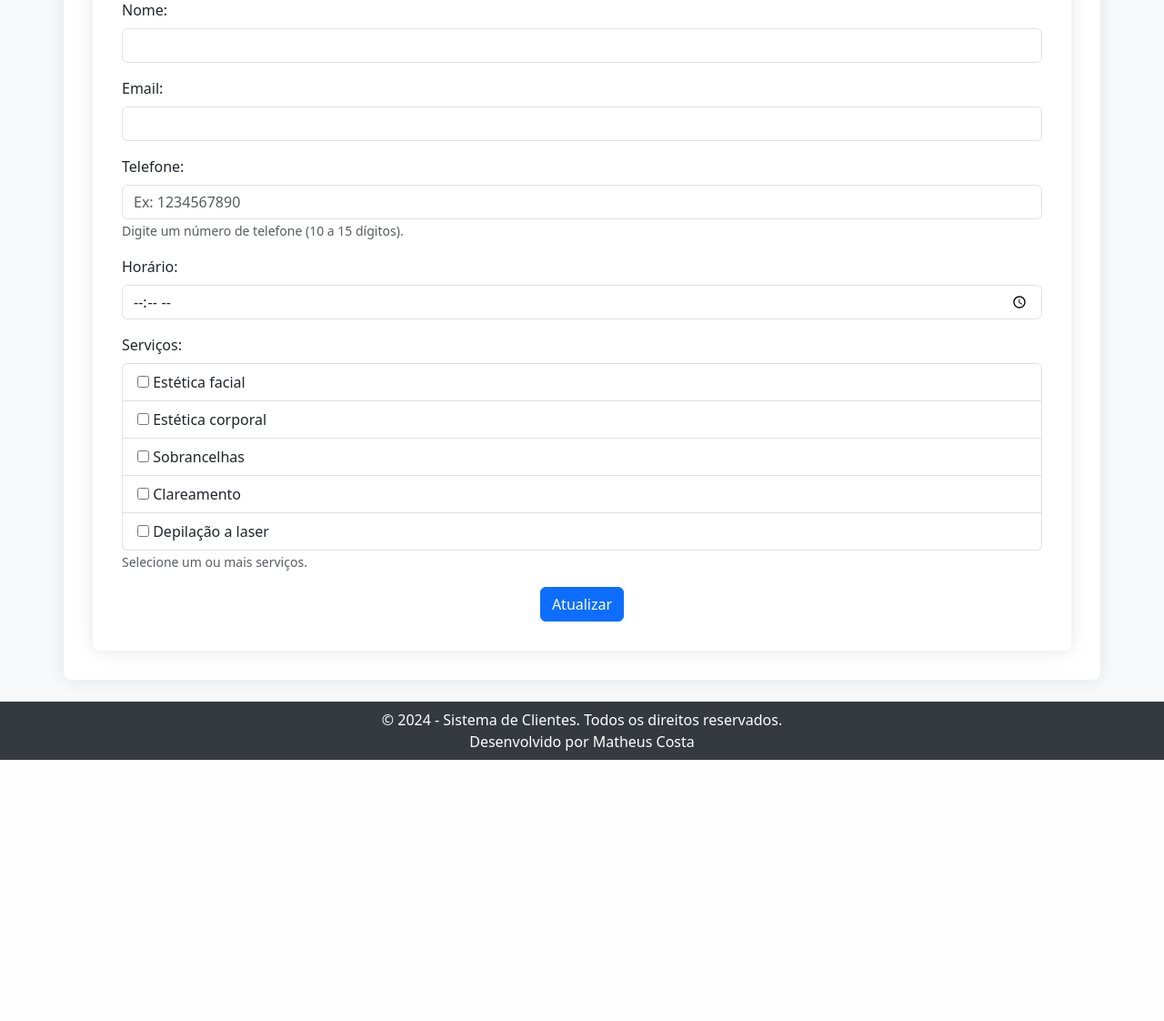
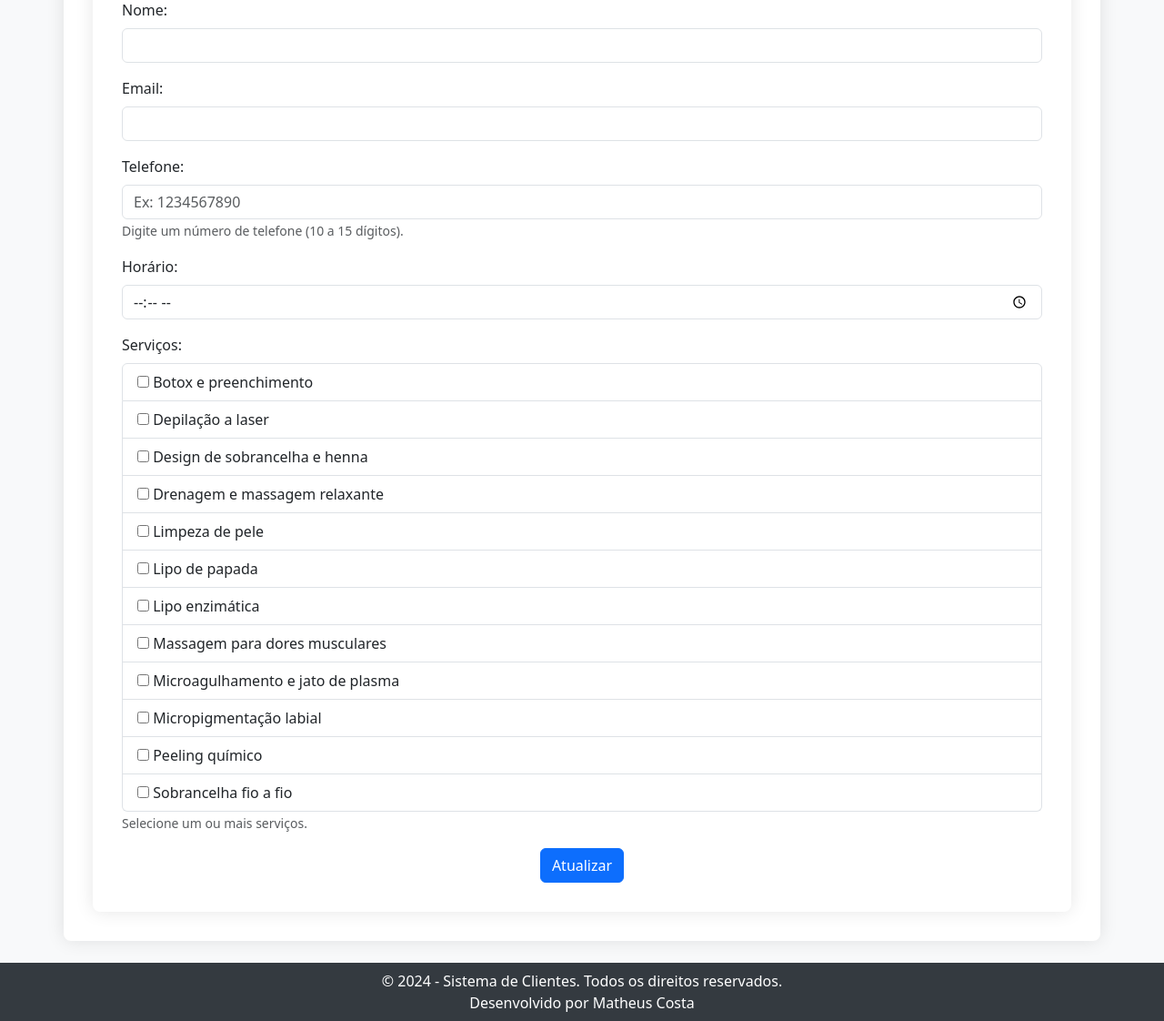
Before and after one commit to CostaFullStack/Cadastro-clientes, a Flask app: template templates/update-cliente.html in a window 1280 px wide. Shown: the part 258-1380 px from the top of the page at 91% size. Before the commit the page ends 1093 px from the top, so only its background shows below. Run offline with Flask 3, Linux system fonts and the light colour scheme; the template is opened without the code that fills it, so the values that code supplies are empty.

Commit message:
ajustes no html

```diff
--- a/templates/update-cliente.html
+++ b/templates/update-cliente.html
@@ -1,60 +1,151 @@
-{% extends 'base.html' %}
-
-{% block conteudo %}
+{% extends 'base.html' %} {% block conteudo %}
 <div class="container mt-4">
   <h1 class="text-center text-dark">Atualizar Cliente: {{ cliente.nome }}</h1>
   <hr />
 
-    {% if error %}  <!-- Bloco para exibir a mensagem de erro -->
-    <div class="alert alert-danger" role="alert">
-        {{ error }}
-    </div>
+  {% if error %}
+  <!-- Bloco para exibir a mensagem de erro -->
+  <div class="alert alert-danger" role="alert">{{ error }}</div>
   {% endif %}
 
-    <form action="{{ url_for('update_cliente', id=cliente.id) }}" method="POST" class="mt-4">
+  <form
+    action="{{ url_for('update_cliente', id=cliente.id) }}"
+    method="POST"
+    class="mt-4"
+  >
     <div class="mb-3">
       <label class="form-label">Nome:</label>
-            <input class="form-control" type="text" name="nome" value="{{ cliente.nome }}" required />
+      <input
+        class="form-control"
+        type="text"
+        name="nome"
+        value="{{ cliente.nome }}"
+        required
+      />
     </div>
 
     <div class="mb-3">
       <label class="form-label">Email:</label>
-            <input class="form-control" type="email" name="email" value="{{ cliente.email }}" required />
+      <input
+        class="form-control"
+        type="email"
+        name="email"
+        value="{{ cliente.email }}"
+        required
+      />
     </div>
 
     <div class="mb-3">
       <label class="form-label">Telefone:</label>
-            <input class="form-control" type="tel" name="telefone" value="{{ cliente.telefone }}" required pattern="[0-9]{10,15}" placeholder="Ex: 1234567890" />
-            <small class="form-text text-muted">Digite um número de telefone (10 a 15 dígitos).</small>
+      <input
+        class="form-control"
+        type="tel"
+        name="telefone"
+        value="{{ cliente.telefone }}"
+        required
+        pattern="[0-9]{10,15}"
+        placeholder="Ex: 1234567890"
+      />
+      <small class="form-text text-muted"
+        >Digite um número de telefone (10 a 15 dígitos).</small
+      >
     </div>
 
     <div class="mb-3">
       <label class="form-label">Horário:</label>
-            <input class="form-control" type="time" name="horario" value="{{ cliente.horario }}" required />
+      <input
+        class="form-control"
+        type="time"
+        name="horario"
+        value="{{ cliente.horario }}"
+        required
+      />
     </div>
 
     <div class="mb-3">
       <label class="form-label">Serviços:</label>
       <ul class="list-group" id="servicos">
         <li class="list-group-item">
-                    <input type="checkbox" name="servicos" value="Estética facial" id="servico1" {% if cliente.servicos and "Estética facial" in cliente.servicos %} checked {% endif %}>
-                    <label for="servico1">Estética facial</label>
+          <input type="checkbox" name="servicos" value="Botox e preenchimento"
+          id="servico4" {% if selected_servicos and 'Botox e preenchimento' in
+          selected_servicos %} checked {% endif %}>
+          <label for="servico4">Botox e preenchimento</label>
+        </li>
+
+        <li class="list-group-item">
+          <input type="checkbox" name="servicos" value="Depilacao a laser"
+          id="servico5" {% if selected_servicos and 'Depilacao a laser' in
+          selected_servicos %} checked {% endif %}>
+          <label for="servico5">Depilação a laser</label>
+        </li>
+
+        <li class="list-group-item">
+          <input type="checkbox" name="servicos" value="Design de sobrancelha e
+          henna" id="servico5" {% if selected_servicos and 'Design de
+          sobrancelha e henna' in selected_servicos %} checked {% endif %}>
+          <label for="servico5">Design de sobrancelha e henna</label>
+        </li>
+
+        <li class="list-group-item">
+          <input type="checkbox" name="servicos" value="Drenagem e massagem
+          relaxante" id="servico5" {% if selected_servicos and 'Drenagem e
+          massagem relaxante' in selected_servicos %} checked {% endif %}>
+          <label for="servico5">Drenagem e massagem relaxante</label>
+        </li>
+
+        <li class="list-group-item">
+          <input type="checkbox" name="servicos" value="Limpeza de pele"
+          id="servico1" {% if selected_servicos and 'Limpeza de pele' in
+          selected_servicos %} checked {% endif %}>
+          <label for="servico1">Limpeza de pele</label>
+        </li>
+
+        <li class="list-group-item">
+          <input type="checkbox" name="servicos" value="Lipo de papada"
+          id="servico3" {% if selected_servicos and 'Lipo de papada' in
+          selected_servicos %} checked {% endif %}>
+          <label for="servico3">Lipo de papada</label>
+        </li>
+
+        <li class="list-group-item">
+          <input type="checkbox" name="servicos" value="Lipo enzimatica"
+          id="servico5" {% if selected_servicos and 'Lipo enzimatica' in
+          selected_servicos %} checked {% endif %}>
+          <label for="servico5">Lipo enzimática</label>
+        </li>
+
+        <li class="list-group-item">
+          <input type="checkbox" name="servicos" value="Massagem para dores
+          musculares" id="servico5" {% if selected_servicos and 'Massagem para
+          dores musculares' in selected_servicos %} checked {% endif %}>
+          <label for="servico5">Massagem para dores musculares</label>
         </li>
         <li class="list-group-item">
-                    <input type="checkbox" name="servicos" value="Estética corporal" id="servico2" {% if cliente.servicos and "Estética corporal" in cliente.servicos %} checked {% endif %}>
-                    <label for="servico2">Estética corporal</label>
+          <input type="checkbox" name="servicos" value="Microagulhamento e jato
+          de plasma" id="servico5" {% if selected_servicos and 'Microagulhamento
+          e jato de plasma' in selected_servicos %} checked {% endif %}>
+          <label for="servico5">Microagulhamento e jato de plasma</label>
         </li>
+
         <li class="list-group-item">
-                    <input type="checkbox" name="servicos" value="Sobrancelhas" id="servico3" {% if cliente.servicos and "Sobrancelhas" in cliente.servicos %} checked {% endif %}>
-                    <label for="servico3">Sobrancelhas</label>
+          <input type="checkbox" name="servicos" value="Micropigmentacao labial"
+          id="servico5" {% if selected_servicos and 'Micropigmentacao labial' in
+          selected_servicos %} checked {% endif %}>
+          <label for="servico5">Micropigmentação labial</label>
         </li>
+
         <li class="list-group-item">
-                    <input type="checkbox" name="servicos" value="Clareamento" id="servico4" {% if cliente.servicos and "Clareamento" in cliente.servicos %} checked {% endif %}>
-                    <label for="servico4">Clareamento</label>
+          <input type="checkbox" name="servicos" value="Peeling químico"
+          id="servico2" {% if selected_servicos and 'Peeling químico' in
+          selected_servicos %} checked {% endif %}>
+          <label for="servico2">Peeling químico</label>
         </li>
+
         <li class="list-group-item">
-                    <input type="checkbox" name="servicos" value="Depilação a laser" id="servico5" {% if cliente.servicos and "Depilação a laser" in cliente.servicos %} checked {% endif %}>
-                    <label for="servico5">Depilação a laser</label>
+          <input type="checkbox" name="servicos" value="Sobrancelha fio a fio"
+          id="servico5" {% if selected_servicos and 'Sobrancelha fio a fio' in
+          selected_servicos %} checked {% endif %}>
+          <label for="servico5">Sobrancelha fio a fio</label>
         </li>
       </ul>
       <small class="form-text text-muted">Selecione um ou mais serviços.</small>
```
Lines whose indentation alone changed are shown as unchanged.
